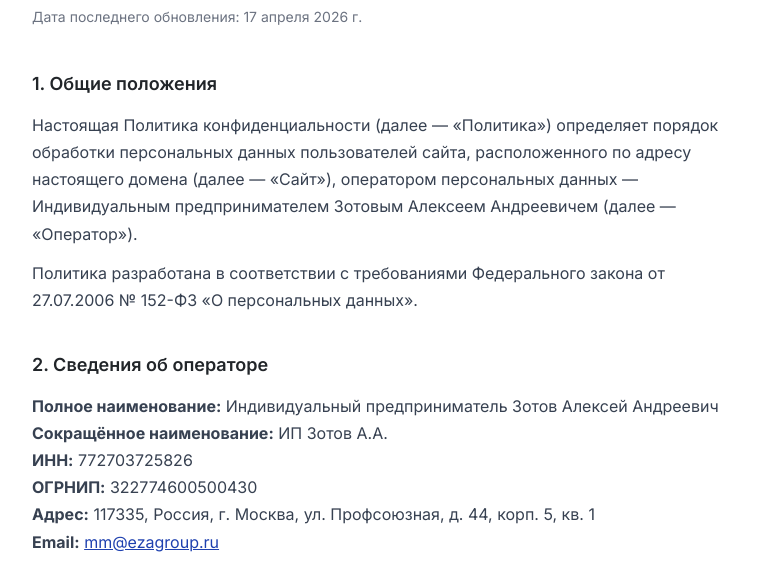
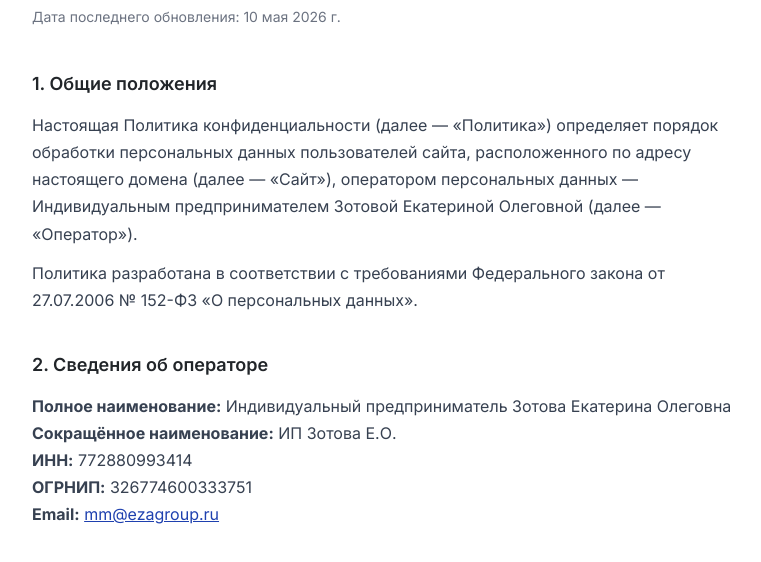
Before and after one commit to ZotMn/alekseizotov.online, a plain HTML site: page privacy.html in a window 1280 px wide. Shown: the part 168-730 px from the top of the page, without its empty margins (252-1013 px from the left). Drawn offline with Linux system fonts and the light colour scheme.

Commit message:
Update privacy.html

```diff
--- a/privacy.html
+++ b/privacy.html
@@ -35,19 +35,18 @@
   <a href="index.html" class="back">← Вернуться на главную</a>
 
   <h1>Политика конфиденциальности</h1>
-  <div class="meta">Дата последнего обновления: 17 апреля 2026 г.</div>
+  <div class="meta">Дата последнего обновления: 10 мая 2026 г.</div>
 
   <h2>1. Общие положения</h2>
-  <p>Настоящая Политика конфиденциальности (далее — «Политика») определяет порядок обработки персональных данных пользователей сайта, расположенного по адресу настоящего домена (далее — «Сайт»), оператором персональных данных — Индивидуальным предпринимателем Зотовым Алексеем Андреевичем (далее — «Оператор»).</p>
+  <p>Настоящая Политика конфиденциальности (далее — «Политика») определяет порядок обработки персональных данных пользователей сайта, расположенного по адресу настоящего домена (далее — «Сайт»), оператором персональных данных — Индивидуальным предпринимателем Зотовой Екатериной Олеговной (далее — «Оператор»).</p>
   <p>Политика разработана в соответствии с требованиями Федерального закона от 27.07.2006 № 152-ФЗ «О персональных данных».</p>
 
   <h2>2. Сведения об операторе</h2>
   <p>
-    <strong>Полное наименование:</strong> Индивидуальный предприниматель Зотов Алексей Андреевич<br>
-    <strong>Сокращённое наименование:</strong> ИП Зотов А.А.<br>
-    <strong>ИНН:</strong> 772703725826<br>
-    <strong>ОГРНИП:</strong> 322774600500430<br>
-    <strong>Адрес:</strong> 117335, Россия, г. Москва, ул. Профсоюзная, д. 44, корп. 5, кв. 1<br>
+    <strong>Полное наименование:</strong> Индивидуальный предприниматель Зотова Екатерина Олеговна<br>
+    <strong>Сокращённое наименование:</strong> ИП Зотова Е.О.<br>
+    <strong>ИНН:</strong> 772880993414<br>
+    <strong>ОГРНИП:</strong> 326774600333751<br>
     <strong>Email:</strong> <a href="mailto:mm@ezagroup.ru">mm@ezagroup.ru</a>
   </p>
 
@@ -108,7 +107,7 @@
 </div>
 
 <footer>
-  © 2026 ИП Зотов А.А. · ИНН 772703725826 · ОГРНИП 322774600500430
+  © 2026 ИП Зотова Е.О. · ИНН 772880993414 · ОГРНИП 326774600333751
 </footer>
 
 </body>
```
